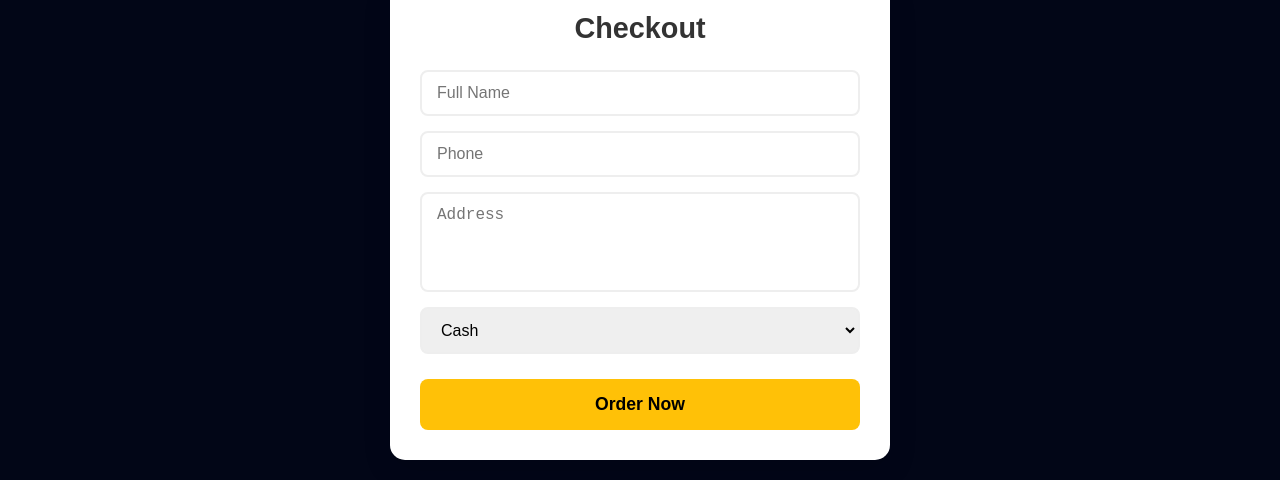
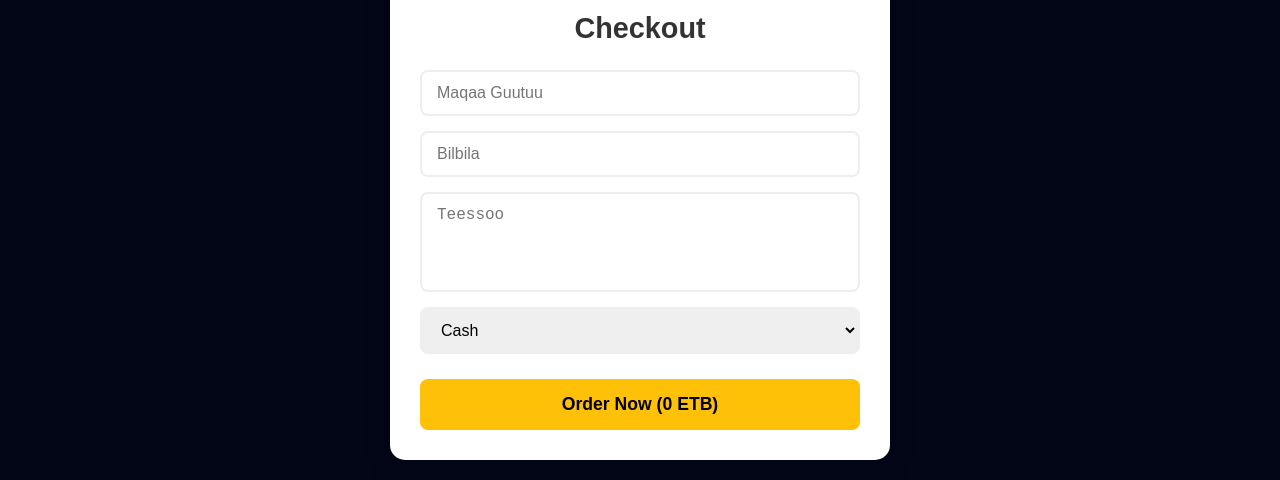
Before and after one commit to sebona9888/beebboo-burger, a React (Vite) app: page /checkout in a window 1280 px wide. Shown: the part 148-628 px from the top of the page. Built offline with nearby package versions, Linux system fonts and the light colour scheme; no server answers.

Commit message:
Frontend axios and header fix

```diff
--- a/src/Pages/Checkout/Checkout.jsx
+++ b/src/Pages/Checkout/Checkout.jsx
@@ -5,8 +5,6 @@ import './Checkout.css';
 
 const Checkout = () => {
     const { cartItems, totalPrice, clearCart } = useCart();
-
-    // ✅ ONLY use env variable (NO localhost fallback)
     const BACKEND_URL = import.meta.env.VITE_BACKEND_URL;
 
     const [formData, setFormData] = useState({
@@ -23,9 +21,12 @@ const Checkout = () => {
         e.preventDefault();
 
         if (!BACKEND_URL) {
-            alert("Backend URL hin jiruu! Vercel keessatti VITE_BACKEND_URL galchaa.");
+            alert("Vercel irratti VITE_BACKEND_URL hin argamne!");
             return;
         }
+
+        // Linkii dhumarratti '/' yoo qabaate qulqulleessuuf
+        const API_BASE = BACKEND_URL.endsWith('/') ? BACKEND_URL.slice(0, -1) : BACKEND_URL;
 
         if (cartItems.length === 0) {
             alert("Korbofni keessan duwwaa dha!");
@@ -33,7 +34,7 @@ const Checkout = () => {
         }
 
         if (formData.paymentMethod !== 'Cash' && !screenshot) {
-            alert("Screenshot kaffaltii barbaachisa!");
+            alert("Maaloo, screenshot kaffaltii fe'aa!");
             return;
         }
 
@@ -52,16 +53,17 @@ const Checkout = () => {
                 data.append('screenshot', screenshot);
             }
 
-            console.log("Sending to:", BACKEND_URL);
+            // Headers 'multipart/form-data' ta'uu isaa mirkaneessi
+            await axios.post(`${API_BASE}/api/orders`, data, {
+                headers: { 'Content-Type': 'multipart/form-data' }
+            });
 
-            await axios.post(`${BACKEND_URL}/api/orders`, data);
-
-            alert(`Tole ${formData.fullName}, Ajajni keessan milkaa'e!`);
+            alert(`Tole ${formData.fullName}, Ajajni keessan milkaa'eera!`);
             clearCart();
 
         } catch (err) {
-            console.error(err.response?.data || err.message);
-            alert(err.response?.data?.message || "Error occurred!");
+            console.error("Error Details:", err.response?.data || err.message);
+            alert(err.response?.data?.message || "Dogoggorri uumameera!");
         } finally {
             setLoading(false);
         }
@@ -70,11 +72,10 @@ const Checkout = () => {
     return (
         <div className="checkout-container">
             <h1>Checkout</h1>
-
             <form onSubmit={handleSubmit}>
-                <input name="fullName" placeholder="Full Name" onChange={(e) => setFormData({ ...formData, fullName: e.target.value })} required />
-                <input name="phone" placeholder="Phone" onChange={(e) => setFormData({ ...formData, phone: e.target.value })} required />
-                <textarea name="address" placeholder="Address" onChange={(e) => setFormData({ ...formData, address: e.target.value })} required />
+                <input name="fullName" placeholder="Maqaa Guutuu" onChange={(e) => setFormData({ ...formData, fullName: e.target.value })} required />
+                <input name="phone" placeholder="Bilbila" onChange={(e) => setFormData({ ...formData, phone: e.target.value })} required />
+                <textarea name="address" placeholder="Teessoo" onChange={(e) => setFormData({ ...formData, address: e.target.value })} required />
 
                 <select name="paymentMethod" onChange={(e) => setFormData({ ...formData, paymentMethod: e.target.value })}>
                     <option value="Cash">Cash</option>
@@ -83,11 +84,11 @@ const Checkout = () => {
                 </select>
 
                 {formData.paymentMethod !== 'Cash' && (
-                    <input type="file" onChange={(e) => setScreenshot(e.target.files[0])} required />
+                    <input type="file" accept="image/*" onChange={(e) => setScreenshot(e.target.files[0])} required />
                 )}
 
-                <button disabled={loading}>
-                    {loading ? "Loading..." : "Order Now"}
+                <button type="submit" disabled={loading}>
+                    {loading ? "Ergamaa jira..." : `Order Now (${totalPrice} ETB)`}
                 </button>
             </form>
         </div>
```
